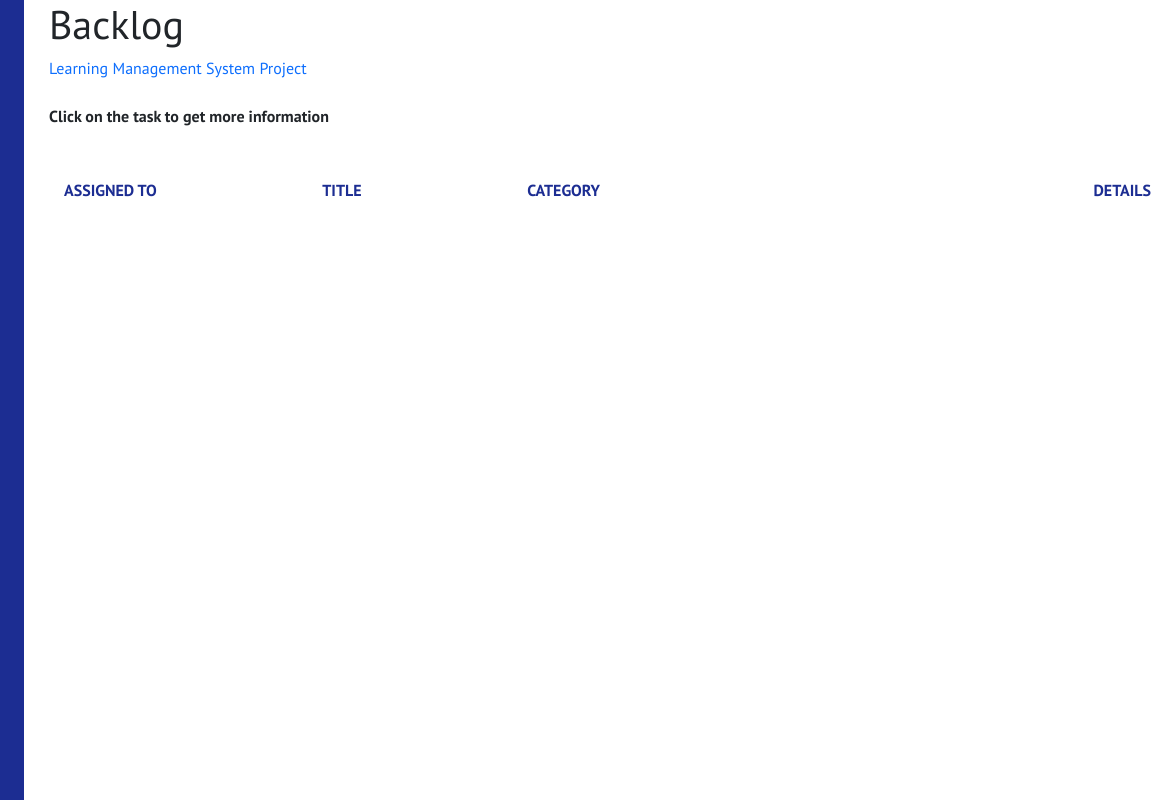
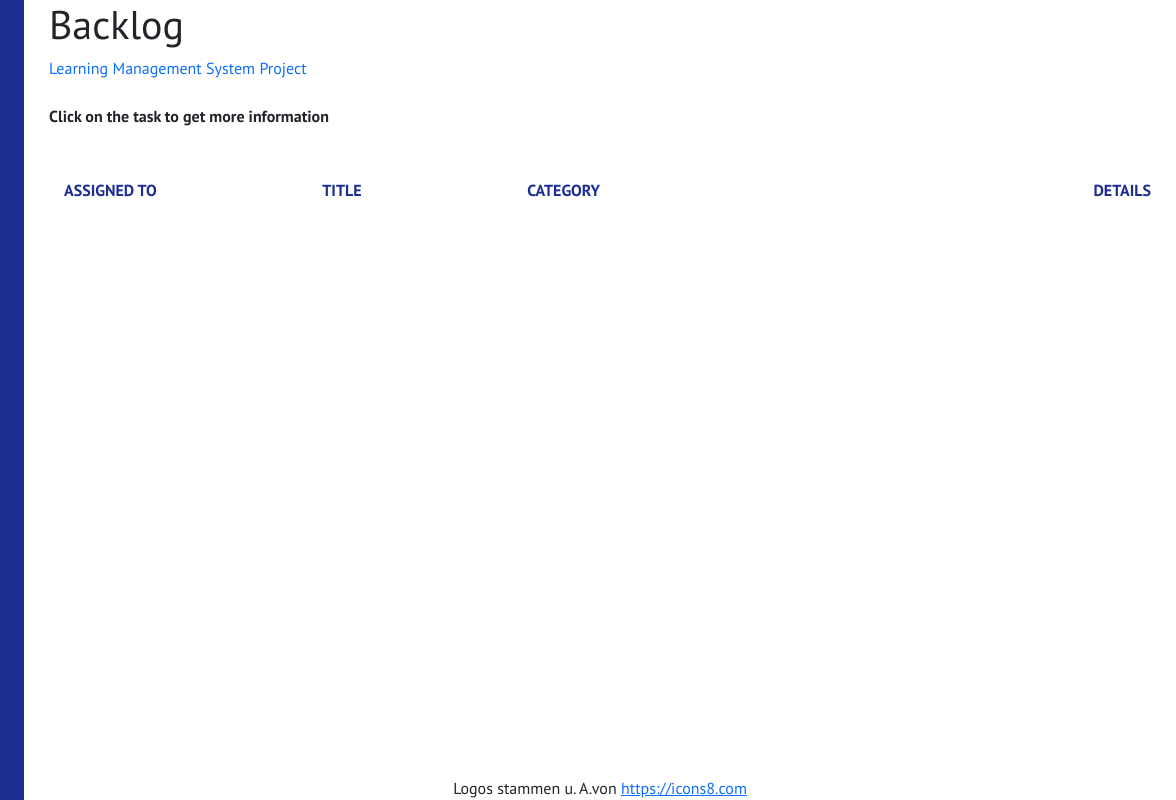
Before and after one commit to RobertSebastian28/join, a website: page backlog.html in a window 1280 px wide. Shown: the full height of the page, 104-1280 px from the left. Drawn offline with nearby package versions, Linux system fonts and the light colour scheme; no server answers.

Commit message:
added footer to all pages

```diff
--- a/backlog.html
+++ b/backlog.html
@@ -5,8 +5,11 @@
     <meta charset="UTF-8">
     <meta http-equiv="X-UA-Compatible" content="IE=edge">
     <meta name="viewport" content="width=device-width, initial-scale=1.0">
-    <link href="https://cdn.jsdelivr.net/npm/bootstrap@5.2.0-beta1/dist/css/bootstrap.min.css" rel="stylesheet" integrity="sha384-0evHe/X+R7YkIZDRvuzKMRqM+OrBnVFBL6DOitfPri4tjfHxaWutUpFmBp4vmVor" crossorigin="anonymous">
-    <script src="https://cdn.jsdelivr.net/npm/bootstrap@5.2.0-beta1/dist/js/bootstrap.bundle.min.js" integrity="sha384-pprn3073KE6tl6bjs2QrFaJGz5/SUsLqktiwsUTF55Jfv3qYSDhgCecCxMW52nD2" crossorigin="anonymous"></script>
+    <link href="https://cdn.jsdelivr.net/npm/bootstrap@5.2.0-beta1/dist/css/bootstrap.min.css" rel="stylesheet"
+        integrity="sha384-0evHe/X+R7YkIZDRvuzKMRqM+OrBnVFBL6DOitfPri4tjfHxaWutUpFmBp4vmVor" crossorigin="anonymous">
+    <script src="https://cdn.jsdelivr.net/npm/bootstrap@5.2.0-beta1/dist/js/bootstrap.bundle.min.js"
+        integrity="sha384-pprn3073KE6tl6bjs2QrFaJGz5/SUsLqktiwsUTF55Jfv3qYSDhgCecCxMW52nD2"
+        crossorigin="anonymous"></script>
     <script src="./script/mini_backend.js"></script>
     <script src="./script/script.js"></script>
     <script src="./script/backlog.js"></script>
@@ -21,7 +24,7 @@
     <main>
         <div w3-include-html="./templates/menu.html" class="left-container"></div>
         <div class="right-container">
-
+            <div>
                 <header class="header">
                     <h1>Backlog</h1>
                     <p class="text-primary mb-4">Learning Management System Project</p>
@@ -50,29 +53,9 @@
 
                     </div>
                 </div>
-
-
             </div>
-
-
-
-
-
-
-
-
-
-
-
-
-
-
-
-
-
-
-
-
+            <footer><span class="footer-text">Logos stammen u. A.von <a
+                        href="https://icons8.com">https://icons8.com</a></span></footer>
         </div>
     </main>
 </body>
--- a/css/menu.css
+++ b/css/menu.css
@@ -100,10 +100,6 @@ nav input[type="checkbox"] {
 }
 
 
-
-
-
-
 @media(max-width:560px) {
 
     .menu-column {
@@ -187,6 +183,4 @@ nav input[type="checkbox"] {
     .user-logo {
         display: none;
     }
-
-
 }
--- a/css/style.css
+++ b/css/style.css
@@ -97,6 +97,9 @@ main {
     height: 100vh;
     width: 100%;
     max-width: 1500px;
+    display: flex;
+    flex-direction: column;
+    justify-content: space-between;
 }
 
 .left-container {
@@ -106,6 +109,10 @@ main {
     background-color: rgb(28, 45, 146);
     width: 128px;
     height: 100vh;
+}
+
+footer {
+    text-align: center;
 }
 
 @media(max-width:560px) {
```
Also changed, not shown: board.html (+2 -2 lines), help.html (+2 -2 lines), imprint.html (+1 -1 lines), newtask.html (+3 -0 lines), privacy.html (+1 -0 lines), templates/menu.html (+0 -1 lines). Lines whose indentation alone changed are shown as unchanged.
